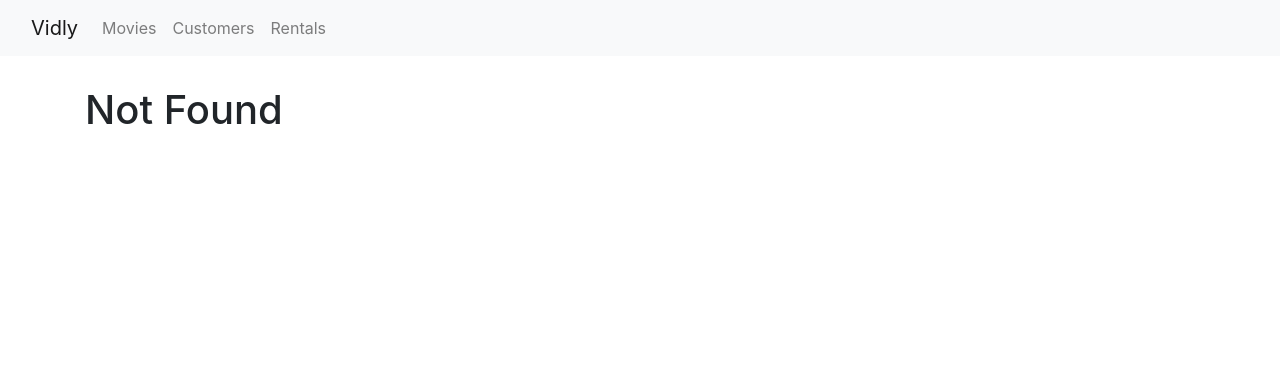
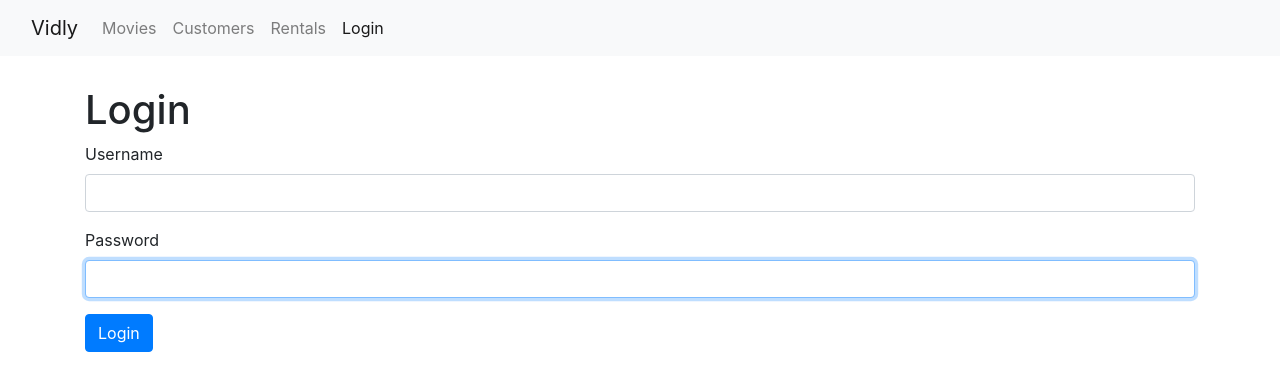
Before and after one commit to usama-khan98/vidly-reactApp, a React (Create React App) app: page /login in a window 1280 px wide. Before the commit this address led to /notfound. Shown: the top 390 px of the page. Built offline with nearby package versions, Linux system fonts and the light colour scheme.

Commit message:
basic validation implementation

```diff
--- a/src/App.js
+++ b/src/App.js
@@ -1,12 +1,13 @@
 import './App.css';
+import React from 'react';
 import Movies from './components/movies';
 import NavBar from './components/navbar';
 import { Redirect, Route, Switch } from 'react-router-dom';
 import Customers from './components/customers';
 import Rentals from './components/rentals';
 import NotFound from './components/notfound';
-import React from 'react';
 import MoviesForm from './components/moviesForm';
+import LoginForm from './components/loginForms';
 
 function App() {
 	return (
@@ -14,6 +15,7 @@
 			<NavBar />
 			<main className="container">
 				<Switch>
+					<Route path="/login" component={LoginForm} />
 					<Route path="/movies/:id" component={MoviesForm} />
 					<Route path="/movies" component={Movies} />
 					<Route path="/customers" component={Customers} />
--- /dev/null
+++ b/src/components/common/input.jsx
@@ -0,0 +1,21 @@
+import React from 'react';
+
+const Input = ({ name, label, value, onChange, error }) => {
+	return (
+		<div className="form-group">
+			<label htmlFor={name}>{label}</label>
+			<input
+				autoFocus
+				value={value}
+				onChange={onChange}
+				id={name}
+				name={name}
+				type="text"
+				className="form-control"
+			/>
+			{error && <div className="alert alert-danger">{error}</div>}
+		</div>
+	);
+};
+
+export default Input;
--- /dev/null
+++ b/src/components/loginForms.jsx
@@ -0,0 +1,84 @@
+import React, { Component } from 'react';
+import Input from './common/input';
+
+class LoginForm extends Component {
+	state = {
+		account: { username: '', password: '' },
+		errors: {}
+	};
+
+	validate = () => {
+		const errors = {};
+
+		const { account } = this.state;
+
+		if (account.username.trim() === '')
+			errors.username = 'Username is required.';
+
+		if (account.password.trim() === '')
+			errors.password = 'Password is required.';
+
+		return Object.keys(errors).length === 0 ? null : errors;
+	};
+
+	validateProperty = ({ name, value }) => {
+		if (name === 'username') {
+			if (value.trim() === '') return 'Username is required.';
+		}
+
+		if (name === 'password') {
+			if (value.trim() === '') return 'Password is required.';
+		}
+	};
+
+	handleSubmit = (e) => {
+		e.preventDefault();
+
+		const errors = this.validate();
+		this.setState({ errors: errors || {} });
+
+		if (errors) return;
+
+		console.log('Submitted');
+	};
+
+	handleChange = ({ currentTarget: input }) => {
+		const errors = { ...this.state.errors };
+		const errorMessage = this.validateProperty(input);
+		if (errorMessage) errors[input.name] = errorMessage;
+		else delete errors[input.name];
+
+		const account = { ...this.state.account };
+		account[input.name] = input.value;
+		this.setState({ account, errors });
+	};
+
+	render() {
+		const { account, errors } = this.state;
+		return (
+			<div>
+				<h1>Login</h1>
+				<form onSubmit={this.handleSubmit}>
+					<Input
+						name="username"
+						value={account.username}
+						label="Username"
+						onChange={this.handleChange}
+						error={errors.username}
+					/>
+
+					<Input
+						name="password"
+						value={account.password}
+						label="Password"
+						onChange={this.handleChange}
+						error={errors.password}
+					/>
+					<button className="btn btn-primary">Login</button>
+				</form>
+			</div>
+		);
+	}
+}
+
+export default LoginForm;
--- a/src/components/navbar.jsx
+++ b/src/components/navbar.jsx
@@ -33,6 +33,9 @@
 						<NavLink className="nav-item nav-link" to="/rentals">
 							Rentals
 						</NavLink>
+						<NavLink className="nav-item nav-link" to="/login">
+							Login
+						</NavLink>
 					</div>
 				</div>
 			</div>
```
Also changed, not shown: 1 other file (tests, documents, lock files or other folders).
